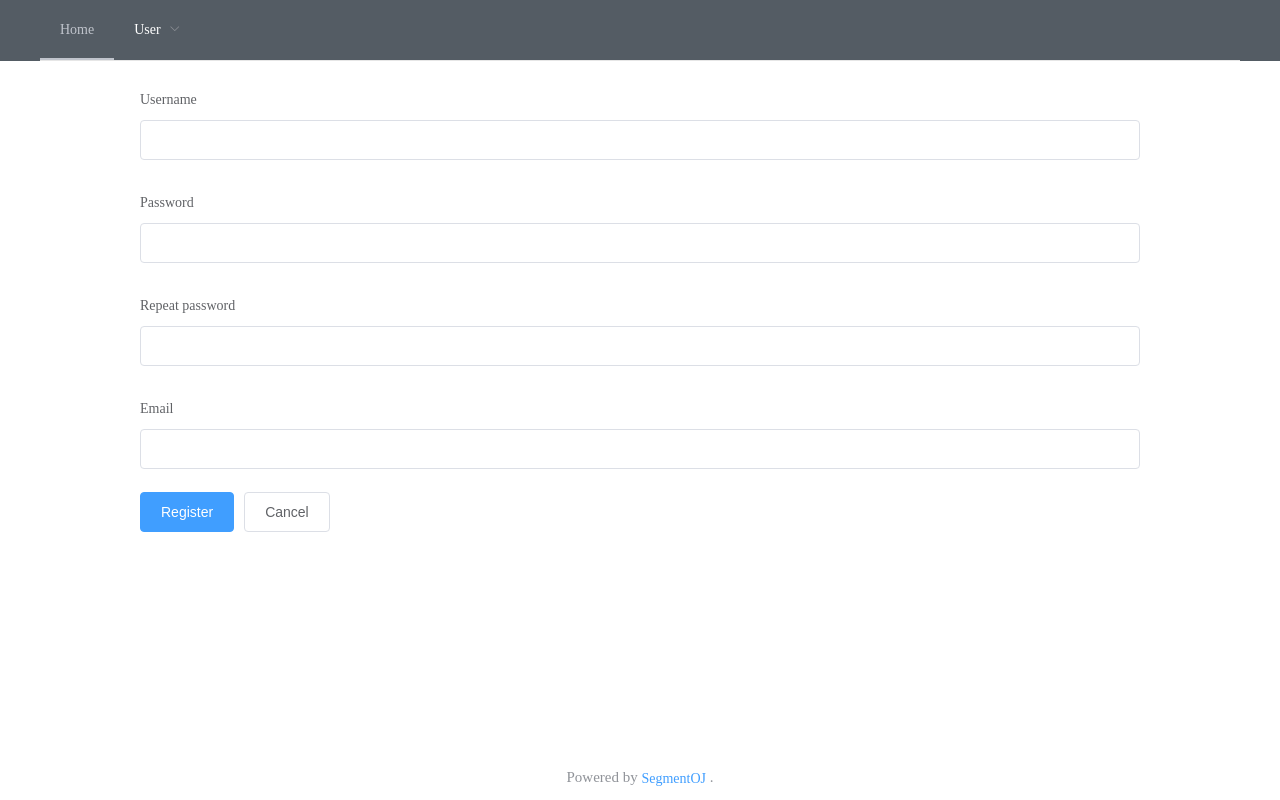
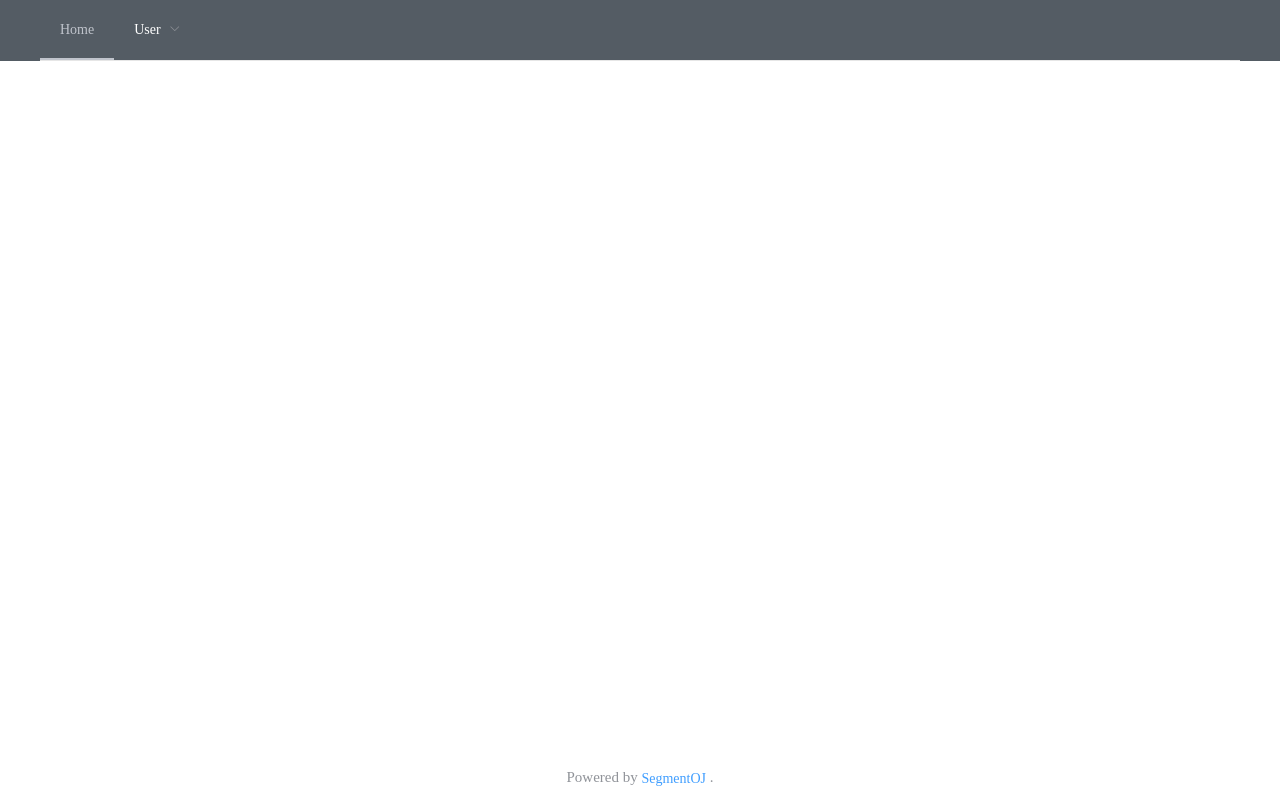
Before and after one commit to segment-oj/segmentoj-frontend, a Vue app: page /user/register in a window 1280 px wide. Built offline with nearby package versions, Linux system fonts and the light colour scheme; what vue-katex would draw is missing.

Commit message:
add dialog form login and register window

```diff
--- a/src/App.vue
+++ b/src/App.vue
@@ -7,18 +7,38 @@
       </div>
     </div>
     <Footer/>
+    <UserLogin></UserLogin>
+    <UserRegister></UserRegister>
   </div>
 </template>
 
 <script>
 import NavBar from './components/page/navbar.vue';
 import Footer from './components/page/footer.vue';
+import UserLogin from './components/user/login.vue';
+import UserRegister from './components/user/register.vue';
 
 export default {
   name: "App",
+  data() {
+    return {
+      LoginShow: false,
+      RegisterShow: false
+    }
+  },
   components: {
     NavBar,
-    Footer
+    Footer,
+    UserLogin,
+    UserRegister
+  },
+  methods: {
+    showLogin() {
+      this.$store.state.user.showlogin = true;
+    },
+    showRegister() {
+      this.$store.state.user.showregister = true;
+    }
   }
 };
 </script>
--- a/src/components/page/navbar.vue
+++ b/src/components/page/navbar.vue
@@ -21,8 +21,8 @@
             <el-menu-item index="/user/logout">Logout</el-menu-item>
           </div>
           <div v-else>
-            <el-menu-item index="/user/login">login</el-menu-item>
-            <el-menu-item index="/user/register">Register</el-menu-item>
+            <el-menu-item @click="$parent.showLogin();">Login</el-menu-item>
+            <el-menu-item @click="$parent.showRegister();">Register</el-menu-item>
           </div>
         </el-submenu>
       </el-menu>
--- a/src/components/user/login.vue
+++ b/src/components/user/login.vue
@@ -1,5 +1,6 @@
 <template>
-  <div class='login' ref='ldata'>
+  <div>
+    <el-dialog title="Login" :visible.sync="$store.state.user.showlogin" width="30%" :before-close="handleClose">
       <el-form :model='ldata'>
         <el-form-item label='Username'>
           <el-input v-model='ldata.username'></el-input>
@@ -8,16 +9,16 @@
           <el-input type='password' v-model='ldata.password'></el-input>
         </el-form-item>
         <el-form-item>
-        <el-button type='primary' v-on:click='onSubmit()'>Login</el-button>
-        <el-button v-on:click='onCancel()'>Cancel</el-button>
+          <el-button type='primary' v-on:click='onSubmit();'>Login</el-button>
+          <el-button v-on:click='$store.state.user.showlogin = false'>Cancel</el-button>
         </el-form-item>
       </el-form>
+    </el-dialog>
   </div>
 </template>
 
 <script>
 import apiurl from './../../apiurl';
-import goback from '../../goback';
 
 export default {
   name: 'UserLogin',
@@ -26,8 +27,7 @@ export default {
       ldata: {
         username: '',
         password: ''
-      },
-      err_msg: null
+      }
     };
   },
   methods: {
@@ -46,6 +46,7 @@ export default {
             message: 'Logged in',
             type: 'success'
           });
+          this.$store.state.user.showlogin = false;
           this.$router.push('/');
         })
         .catch(err => {
@@ -57,9 +58,6 @@ export default {
             this.$message.error("Unkown error");
           }
         });
-    },
-    onCancel() {
-      goback(this);
     }
   }
 };
--- a/src/components/user/register.vue
+++ b/src/components/user/register.vue
@@ -1,5 +1,6 @@
 <template>
-  <div class='login' ref='ldata'>
+  <div>
+    <el-dialog title="Register" :visible.sync="$store.state.user.showregister" width="30%" :before-close="handleClose">
       <el-form :model='ldata'>
         <el-form-item label='Username'>
           <el-input v-model='ldata.username'></el-input>
@@ -14,10 +15,11 @@
           <el-input type="email" v-model='ldata.email'></el-input>
         </el-form-item>
         <el-form-item>
-        <el-button type='primary' v-on:click='onSubmit()'>Register</el-button>
-        <el-button v-on:click='onCancel()'>Cancel</el-button>
+          <el-button type='primary' v-on:click='onSubmit();'>Register</el-button>
+          <el-button v-on:click='$store.state.user.showregister = false;'>Cancel</el-button>
         </el-form-item>
       </el-form>
+    </el-dialog>
   </div>
 </template>
 
@@ -48,11 +50,12 @@ export default {
             email: this.ldata.email
           })
           .then(() => {
+            this.$store.state.user.showregister = false;
+            this.$store.state.user.showlogin = true;
             this.$message({
               message: 'Your acount has been registered successfully',
               type: 'success'
             });
-            this.$router.push('/user/login');
           })
           .catch(err => {
             if (err.request.status === 400) { // HTTP 400 Bad Request
--- a/src/store/user.js
+++ b/src/store/user.js
@@ -2,7 +2,9 @@ const userstore = {
     state: {
         authenticated: localStorage.getItem('user-authenticated') || false,
         username: localStorage.getItem('user-username') || null,
-        userid: localStorage.getItem('user-userid') || null
+        userid: localStorage.getItem('user-userid') || null,
+        showlogin: false,
+        showregister: false
     },
     mutations: {
         userLogin(state, data) {
```
Lines whose indentation alone changed are shown as unchanged.
